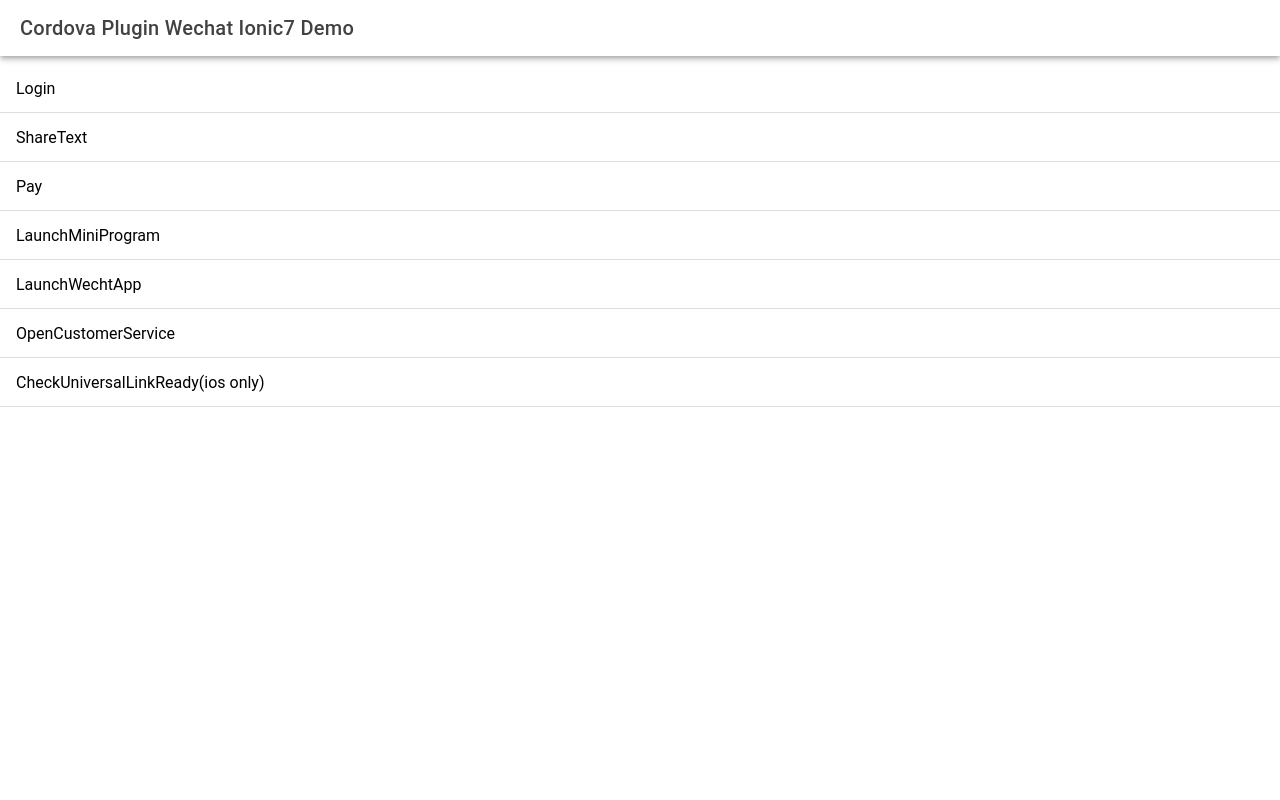
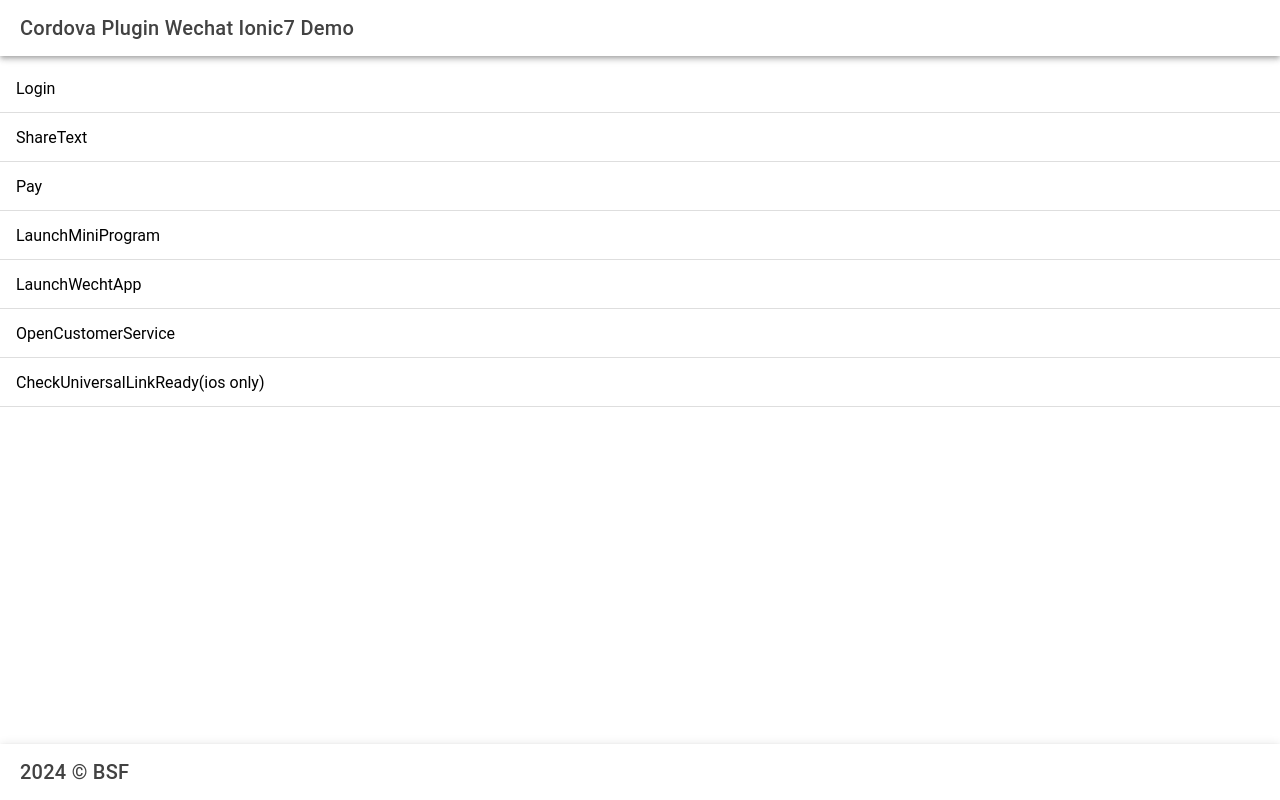
Before and after one commit to byteee-fund/cordova-plugin-wechat-ionic7-demo, a React (Vite) app: page /home in a window 1280 px wide. Built offline with nearby package versions, Linux system fonts and the light colour scheme.

Commit message:
增加安卓配置

```diff
--- a/package.json
+++ b/package.json
@@ -12,6 +12,7 @@
     "lint": "eslint"
   },
   "dependencies": {
+    "@capacitor/android": "^5.6.0",
     "@capacitor/app": "5.0.6",
     "@capacitor/core": "5.6.0",
     "@capacitor/haptics": "5.0.6",
--- a/src/pages/Home.tsx
+++ b/src/pages/Home.tsx
@@ -21,7 +21,7 @@
  */
 
 
-import { IonContent, IonHeader, IonPage, IonTitle, IonButton, IonGrid, IonRow, IonToolbar, IonList, IonItem } from '@ionic/react';
+import { IonContent, IonHeader, IonPage, IonTitle, IonFooter, IonGrid, IonRow, IonToolbar, IonList, IonItem } from '@ionic/react';
 import React, { useEffect } from 'react';
 
 
@@ -188,6 +188,11 @@
           </IonList>
         </div>
       </IonContent>
+      <IonFooter>
+        <IonToolbar>
+          <IonTitle>2024 ©  BSF</IonTitle>
+        </IonToolbar>
+      </IonFooter>
     </IonPage>
   );
 };
```
Also changed, not shown: 54 other files (tests, documents, lock files or other folders).
